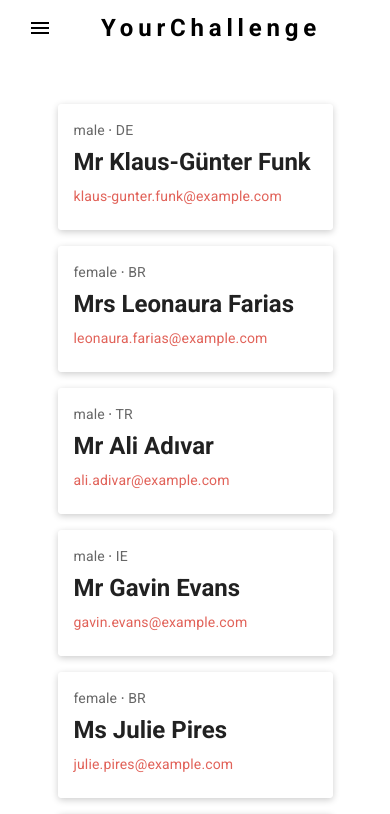
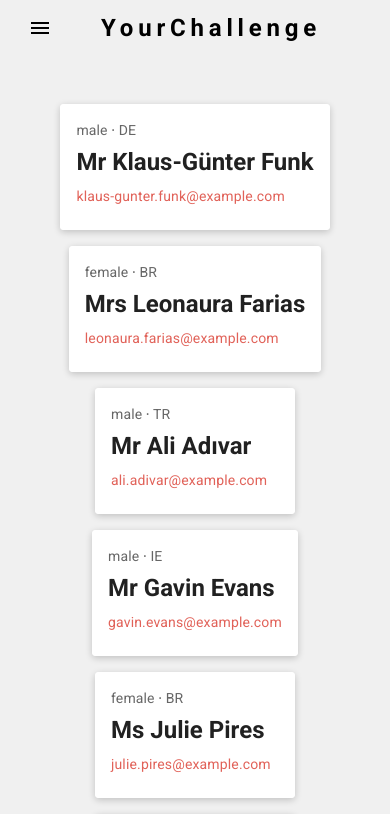
Before and after one commit to Abhinav4279/users-grid-panel, a React (Create React App) app: page / in a window 390 px wide. Shown: the top 814 px of the page. Built offline with nearby package versions, Linux system fonts and the light colour scheme.

Commit message:
Adjust breakpoints

```diff
--- a/public/index.html
+++ b/public/index.html
@@ -19,6 +19,7 @@
       body {
         font-family: "Roboto", sans-serif;
         margin: 0;
+        background-color: #F0F0F0;
       }
     </style>
     <!-- <script src="https://cdnjs.cloudflare.com/ajax/libs/marked/4.0.2/marked.min.js"></script> -->
--- a/src/components/CurrentUser.jsx
+++ b/src/components/CurrentUser.jsx
@@ -1,50 +1,70 @@
-import { Avatar, Card, CardContent, Grid, Stack, Typography } from '@mui/material'
-import { Box } from '@mui/system'
-import React from 'react'
+import {
+  Avatar,
+  Card,
+  CardContent,
+  Grid,
+  Stack,
+  Typography,
+} from "@mui/material";
+import { Box } from "@mui/system";
+import React from "react";
 
-export const CurrentUser = (
-  {
+export const CurrentUser = ({
   user: {
     gender,
     nat,
     location,
     name: { title, first, last },
-      picture: { large }
+    picture: { large },
   },
-  }
-) => {
+}) => {
+  const { number, name } = location.street;
+  const { city, state, country, postcode } = location;
+  const { offset, description } = location.timezone;
 
-  const {number, name} = location.street
-  const {city, state, country, postcode} = location
-  const {offset, description} = location.timezone
-
-  const address_fline = `${number} ${name}, ${city}, ${state}, ${country}, ${postcode}`
-  const address_sline = `${offset} - ${description}`
+  const address_fline = `${number} ${name}, ${city}, ${state}, ${country}, ${postcode}`;
+  const address_sline = `${offset} - ${description}`;
 
   return (
-      <Card sx={{ margin: '5rem auto 5rem', maxWidth: 'md', cursor: "pointer", boxShadow: '0px 10px 30px rgba(0, 0, 0, 0.1)' }}>
+    <Card
+      sx={{
+        margin: "5rem auto 5rem",
+        maxWidth: "md",
+        cursor: "pointer",
+        boxShadow: "0px 10px 30px rgba(0, 0, 0, 0.1)",
+      }}
+    >
       <CardContent>
         <Stack
-            direction={{ xs: 'column', sm: 'row' }}
+          direction={{ xs: "column", sm: "row" }}
           spacing={{ xs: 1, sm: 2, md: 4 }}
+          alignItems="center"
         >
           <Avatar
             src={large}
-              sx={{ width: '6rem', height: '6rem', m: '2rem', mr: '3rem'}}
+            sx={{ width: "6rem", height: "6rem", m: "2rem", mr: "3rem" }}
           />
-            <Box pl={{xs: 2, sm: 0}}>
-              <Typography color='secondary.main' variant="body2" sx={{ lineHeight: 1, fontSize: 44, fontWeight: '700', mb: 2 }}>
+          <Box pl={{ xs: 2, sm: 0 }}>
+            <Typography
+              color="secondary.main"
+              variant="body2"
+              sx={{
+                textDecoration: "underline",
+                lineHeight: 1,
+                fontSize: 44,
+                fontWeight: "700",
+                mb: 2,
+              }}
+            >
               {title + " " + first + " " + last}
             </Typography>
-              <Typography sx={{ fontSize: 18, mb: 1 }}>
+            <Typography sx={{ fontSize: 18, mb: 0.5 }}>
               {address_fline}
             </Typography>
-              <Typography sx={{ fontSize: 18 }}>
-                {address_sline}
-              </Typography>
+            <Typography sx={{ fontSize: 18 }}>{address_sline}</Typography>
           </Box>
         </Stack>
       </CardContent>
     </Card>
-  )
-}
+  );
+};
--- a/src/components/User.jsx
+++ b/src/components/User.jsx
@@ -12,21 +12,44 @@ export const User = ({
     name: { title, first, last },
   },
 }) => {
-
-  let selected = (id === current);
+  let selected = id === current;
 
   return (
-    <CardActionArea sx={{transition: '0.1'}} onClick={() => setCurrent(id)}>
-      <Card sx={{ minWidth: 275, cursor: "pointer", boxShadow: '0px 2px 7px rgba(0, 0, 0, 0.2)' }}>
-        <CardContent sx={{ bgcolor: (selected ? 'primary.main': 'primary.light'), transition: '0.1s' }}>
-          <Typography sx={{ fontSize: 14 }} color={selected ? 'text.select' : 'text.secondary'} gutterBottom>
+    <CardActionArea sx={{ transition: "0.1" }} onClick={() => setCurrent(id)}>
+      <Card
+        sx={{
+          minWidth: 200,
+          cursor: "pointer",
+          boxShadow: "0px 2px 7px rgba(0, 0, 0, 0.2)",
+        }}
+      >
+        <CardContent
+          sx={{
+            bgcolor: selected ? "primary.main" : "primary.light",
+            transition: "0.1s",
+          }}
+        >
+          <Typography
+            sx={{ fontSize: 14 }}
+            color={selected ? "text.select" : "text.secondary"}
+            gutterBottom
+          >
             {gender} ⸱ {nat}
           </Typography>
-          <Typography color={selected ? 'text.select' : 'text.primary'} variant="h5"
-            component="div" sx={{ mb: 1, fontWeight: '700' }}>
-              {title + " " + first + " " + last}
+          <Typography
+            color={selected ? "text.select" : "text.primary"}
+            variant="h5"
+            component="div"
+            sx={{ mb: 1, fontWeight: "700" }}
+          >
+            {title + " " + first + " " + last}
           </Typography>
-          <Typography color={selected ? 'secondary.light': 'secondary.main'} variant="body2">{email}</Typography>
+          <Typography
+            color={selected ? "secondary.light" : "secondary.main"}
+            variant="body2"
+          >
+            {email}
+          </Typography>
         </CardContent>
       </Card>
     </CardActionArea>
--- a/src/components/UserPanel.jsx
+++ b/src/components/UserPanel.jsx
@@ -24,9 +24,9 @@ export const UserPanel = () => {
   }, []);
 
   return (
-    <Box sx={{pl: '10%', pr: '10%'}}>
+    <Box sx={{ pl: "10%", pr: "10%" }}>
       {current !== null && <CurrentUser user={users[current]} />}
-      <Grid container spacing={2} justifyContent='center'>
+      <Grid container spacing={2} justifyContent="center">
         {users.map((user) => (
           <Grid item key={user.id} sm={6} md={4}>
             <User user={user} current={current} setCurrent={setCurrent} />
```
Lines whose indentation alone changed are shown as unchanged.
